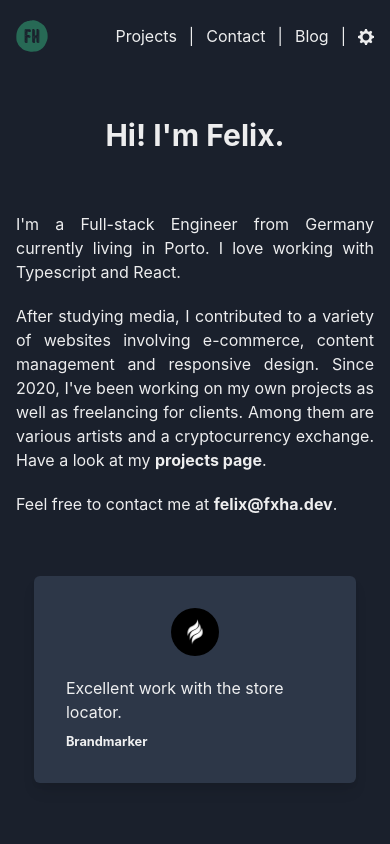
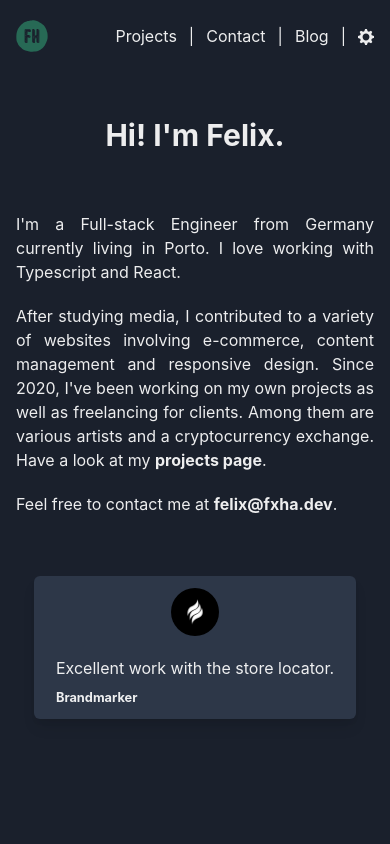
Before and after one commit to fx-ha/fxha.dev, a Next.js app: page / in a window 390 px wide. Shown: the top 844 px of the page. Built offline with nearby package versions, Linux system fonts and the light colour scheme.

Commit message:
feat: :lipstick: shrink testimonials on small screens (#42)

```diff
--- a/src/components/Testimonials.tsx
+++ b/src/components/Testimonials.tsx
@@ -88,7 +88,7 @@ const Testimonials = () => {
               <Flex
                 w={{ base: '90%', sm: 'md' }}
                 mx="auto"
-                p="8"
+                p={{ base: '3', sm: '8' }}
                 bg={isDark ? 'gray.700' : 'gray.50'}
                 shadow="lg"
                 rounded="md"
@@ -120,7 +120,7 @@ const Testimonials = () => {
 
                 <Spacer />
 
-                <Link isExternal href={slide.link} mb={{ base: '5', sm: '0' }}>
+                <Link isExternal href={slide.link} mb={{ base: '5', md: '0' }}>
                   <Box borderRadius="3xl" overflow="hidden" w="12" h="12">
                     <NextImage
                       src={slide.img}
```
